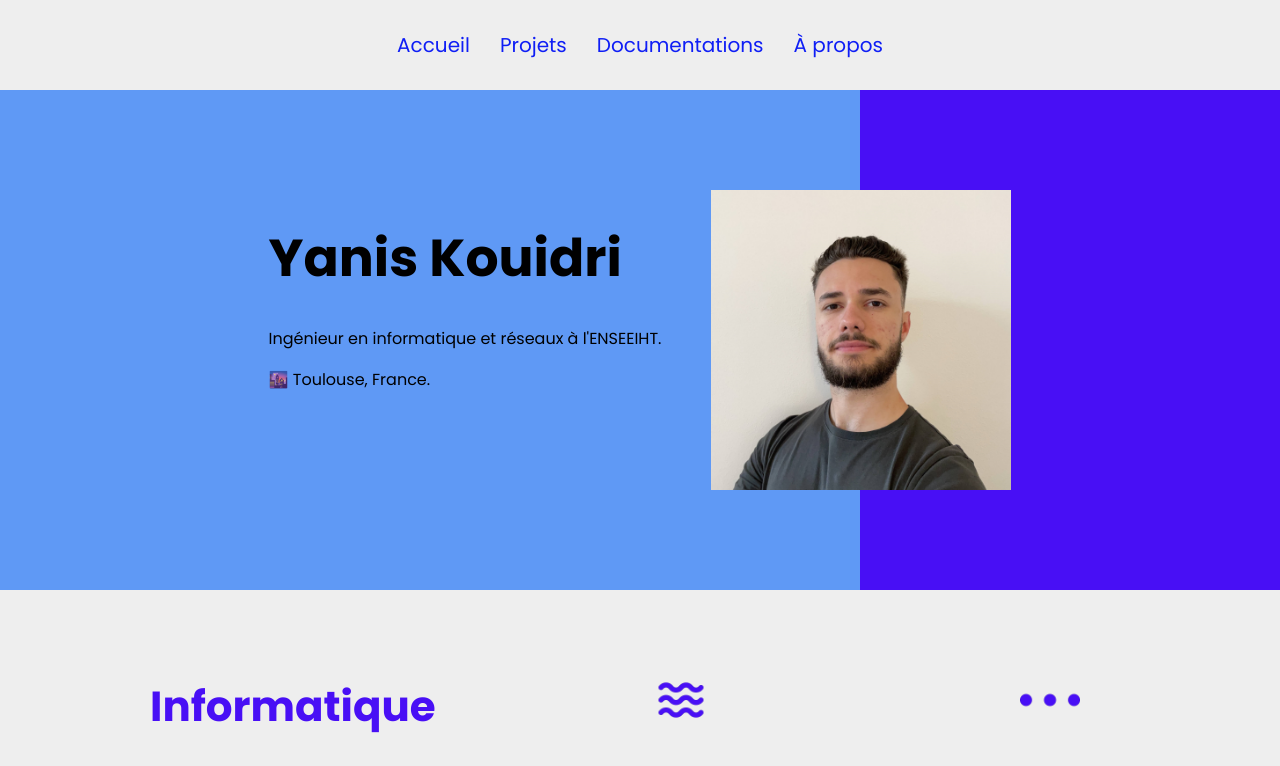
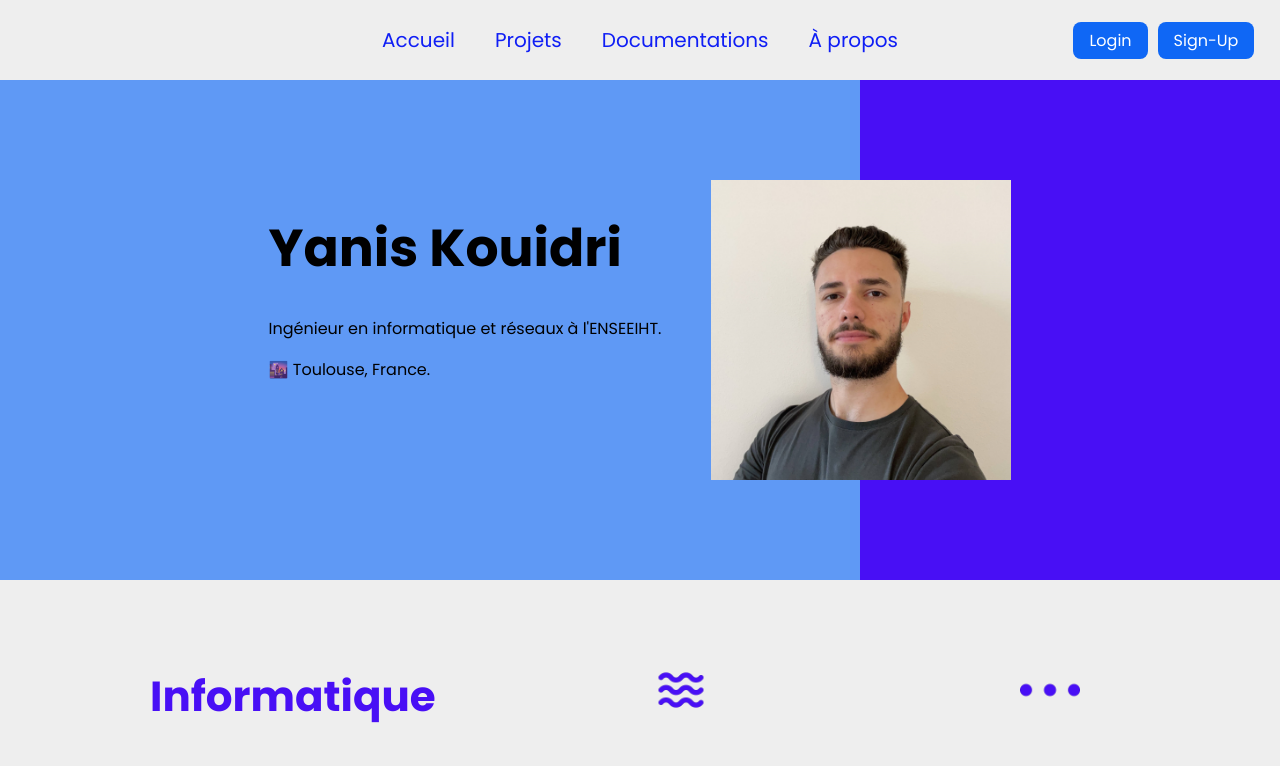
Before and after one commit to Yanis-Kouidri/personal-website-frontend, a React (Create React App) app: page / in a window 1280 px wide. Shown: the top 766 px of the page. Built offline with nearby package versions, Linux system fonts and the light colour scheme.

Commit message:
add login and signup buttons

```diff
--- a/src/components/header/index.jsx
+++ b/src/components/header/index.jsx
@@ -30,16 +30,54 @@ const StyledLink = styled(Link)`
 const StyledNav = styled.nav`
   padding: 15px;
   display: flex;
-  justify-content: center;
+  justify-content: space-between;
+  align-items: center;
+  position: relative;
+  min-height: 50px;
+`
+
+const LeftLinks = styled.div`
+  display: flex;
+  gap: 10px;
+  position: absolute; /* Positionnement absolu pour centrer */
+  left: 50%; /* Aligne horizontalement */
+  transform: translateX(-50%); /* Corrige l'alignement central */
+`
+
+const RightButtons = styled.div`
+  display: flex;
+  gap: 10px;
+  position: absolute; /* Positionnement absolu pour centrer */
+  right: 2%; /* Aligne horizontalement */
+`
+
+const Button = styled(Link)`
+  padding: 6px 16px;
+  color: white;
+  font-size: 16px;
+  text-decoration: none;
+  border-radius: 8px;
+  background-color: ${colors.secondary};
+  transition: background-color 0.3s ease-in-out;
+
+  &:hover {
+    background-color: ${colors.primary};
+  }
 `
 
 function Header() {
   return (
     <StyledNav>
-      <StyledLink to="/">Accueil</StyledLink>
-      <StyledLink to="/projects">Projets</StyledLink>
-      <StyledLink to="/docs">Documentations</StyledLink>
-      <StyledLink to="/about">À propos</StyledLink>
+      <LeftLinks>
+        <StyledLink to="/">Accueil</StyledLink>
+        <StyledLink to="/projects">Projets</StyledLink>
+        <StyledLink to="/docs">Documentations</StyledLink>
+        <StyledLink to="/about">À propos</StyledLink>
+      </LeftLinks>
+      <RightButtons>
+        <Button to="/login">Login</Button>
+        <Button to="/sign-up">Sign-Up</Button>
+      </RightButtons>
     </StyledNav>
   )
 }
```
